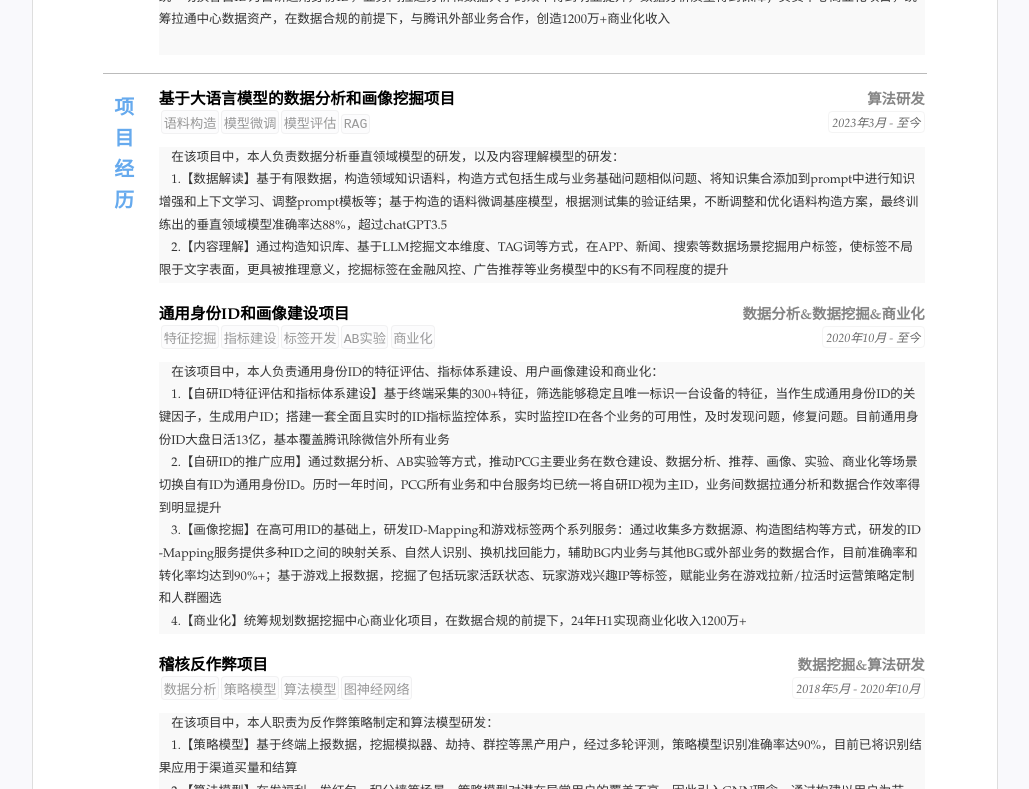
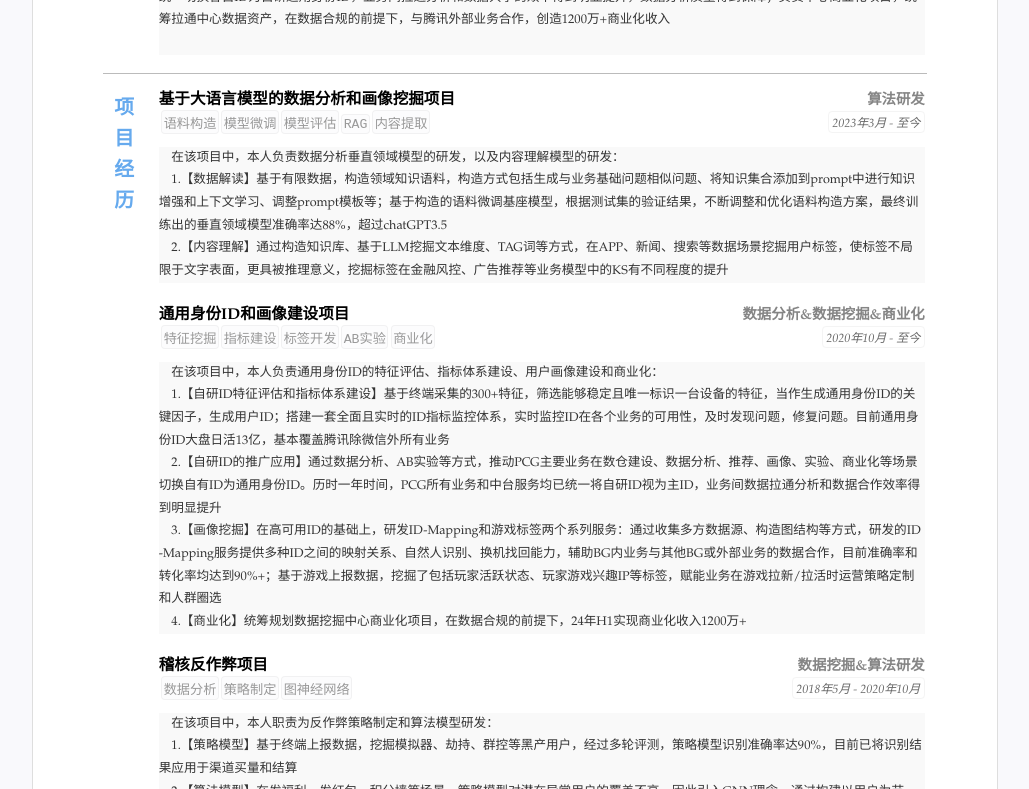
Before and after one commit to wenruity/resume1, a Jekyll site: the page built from index.html, in a window 1280 px wide. Shown: the part 910-1699 px from the top of the page, without its empty margins (125-1154 px from the left). Built offline with Jekyll 4.4.1, drawn with Linux system fonts in a browser that asks for light colours.

Commit message:
Update resume.yml

```diff
--- a/_data/resume.yml
+++ b/_data/resume.yml
@@ -126,6 +126,7 @@ main: #简历主要内容，
     - 模型微调
     - 模型评估
     - RAG
+    - 内容提取
     detail: 在该项目中，本人负责数据分析垂直领域模型的研发，以及内容理解模型的研发： <br>  &nbsp &nbsp
             1.【数据解读】基于有限数据，构造领域知识语料，构造方式包括生成与业务基础问题相似问题、将知识集合添加到prompt中进行知识增强和上下文学习、调整prompt模板等；基于构造的语料微调基座模型，根据测试集的验证结果，不断调整和优化语料构造方案，最终训练出的垂直领域模型准确率达88%，超过chatGPT3.5 <br>  &nbsp &nbsp
             2.【内容理解】通过构造知识库、基于LLM挖掘文本维度、TAG词等方式，在APP、新闻、搜索等数据场景挖掘用户标签，使标签不局限于文字表面，更具被推理意义，挖掘标签在金融风控、广告推荐等业务模型中的KS有不同程度的提升
@@ -151,8 +152,7 @@ main: #简历主要内容，
     duration: 2018年5月 - 2020年10月
     tags:
     - 数据分析
-    - 策略模型
-    - 算法模型
+    - 策略制定
     - 图神经网络
     detail: 在该项目中，本人职责为反作弊策略制定和算法模型研发： <br>  &nbsp &nbsp
           1.【策略模型】基于终端上报数据，挖掘模拟器、劫持、群控等黑产用户，经过多轮评测，策略模型识别准确率达90%，目前已将识别结果应用于渠道买量和结算 <br>  &nbsp &nbsp
```
